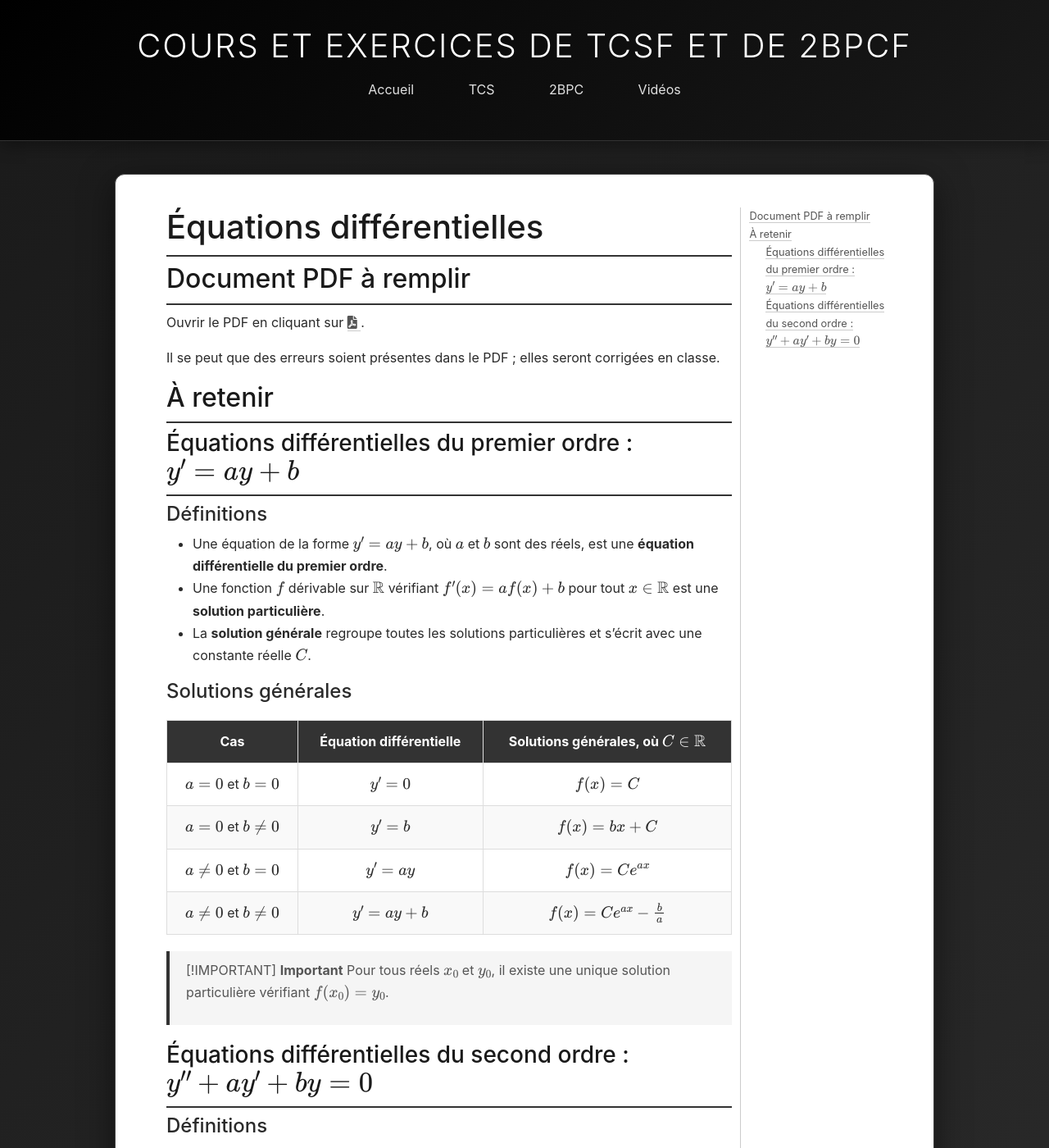
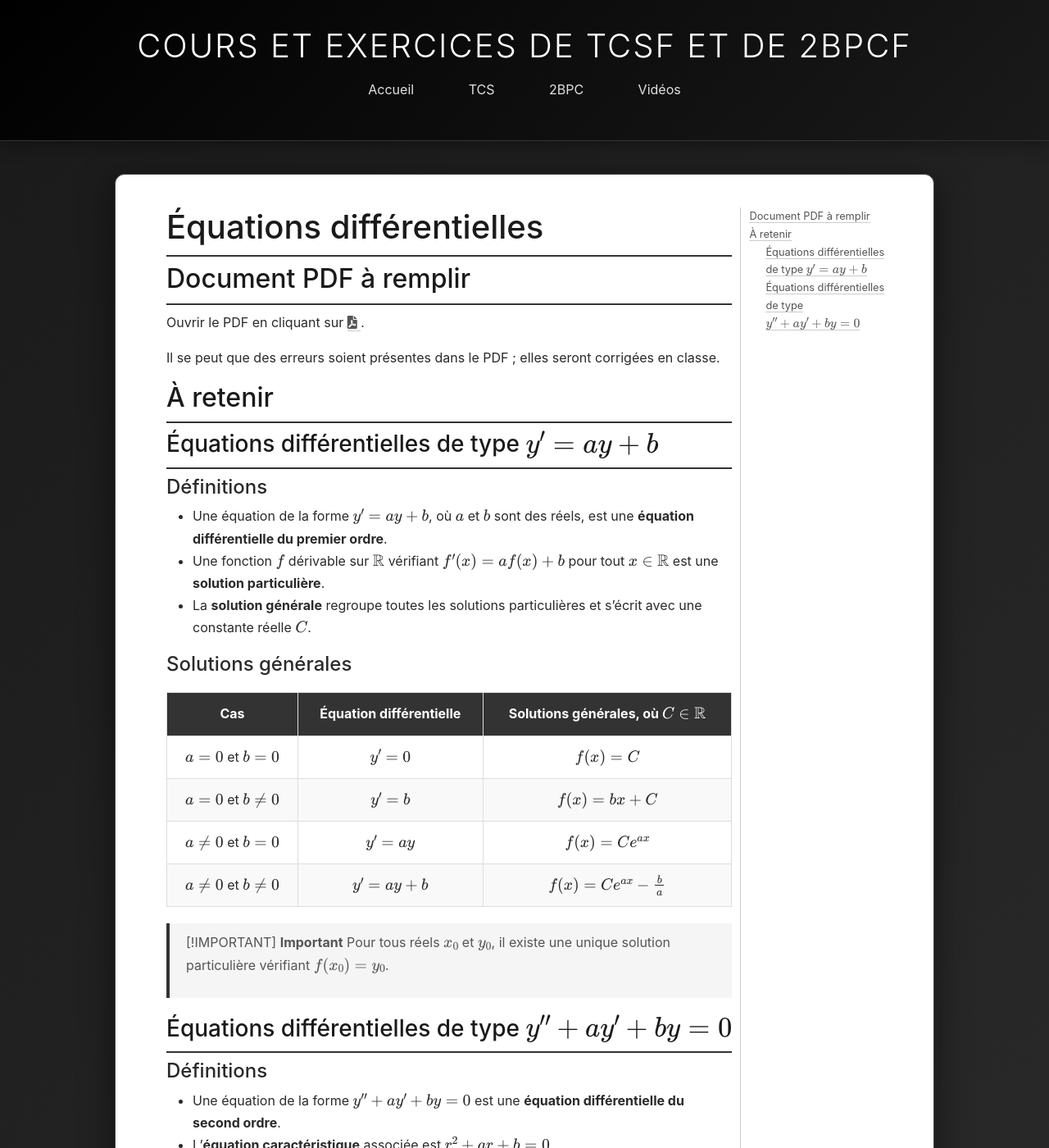
Before and after one commit to learninmath/learninmath.github.io, a Jekyll site: the page built from _2bpc/chapitre10.md, in a window 1280 px wide and 1400 px high. Shown: the whole window at 82% size. Built offline with Jekyll 4.4.1, drawn with Linux system fonts in a browser that asks for light colours.

Commit message:
v21.3.26

```diff
--- a/_2bpc/chapitre10.md
+++ b/_2bpc/chapitre10.md
@@ -16,7 +16,7 @@ Il se peut que des erreurs soient présentes dans le PDF ; elles seront corrigé
 
 ## À retenir
 
-### Équations différentielles du premier ordre : $y' = ay + b$
+### Équations différentielles de type $y' = ay + b$
 
 #### Définitions
 - Une équation de la forme $y' = ay + b$, où $a$ et $b$ sont des réels, est une **équation différentielle du premier ordre**.
@@ -35,7 +35,7 @@ Il se peut que des erreurs soient présentes dans le PDF ; elles seront corrigé
 > [!IMPORTANT] <strong>Important</strong>
 > Pour tous réels $x_0$ et $y_0$, il existe une unique solution particulière vérifiant $f(x_0) = y_0$.
 
-### Équations différentielles du second ordre : $y'' + a y' + b y = 0$
+### Équations différentielles de type $y'' + a y' + b y = 0$
 
 #### Définitions
 - Une équation de la forme $y'' + a y' + b y = 0$ est une **équation différentielle du second ordre**.
```
